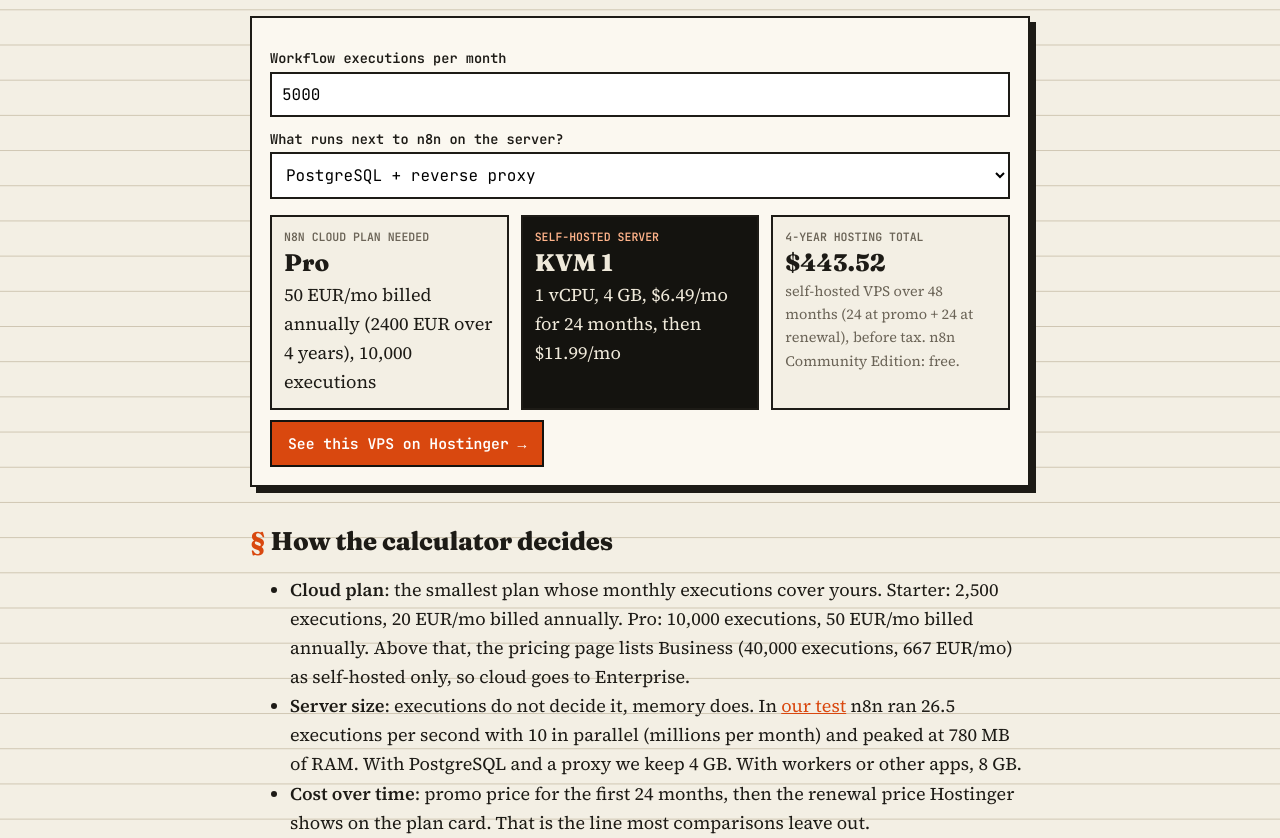
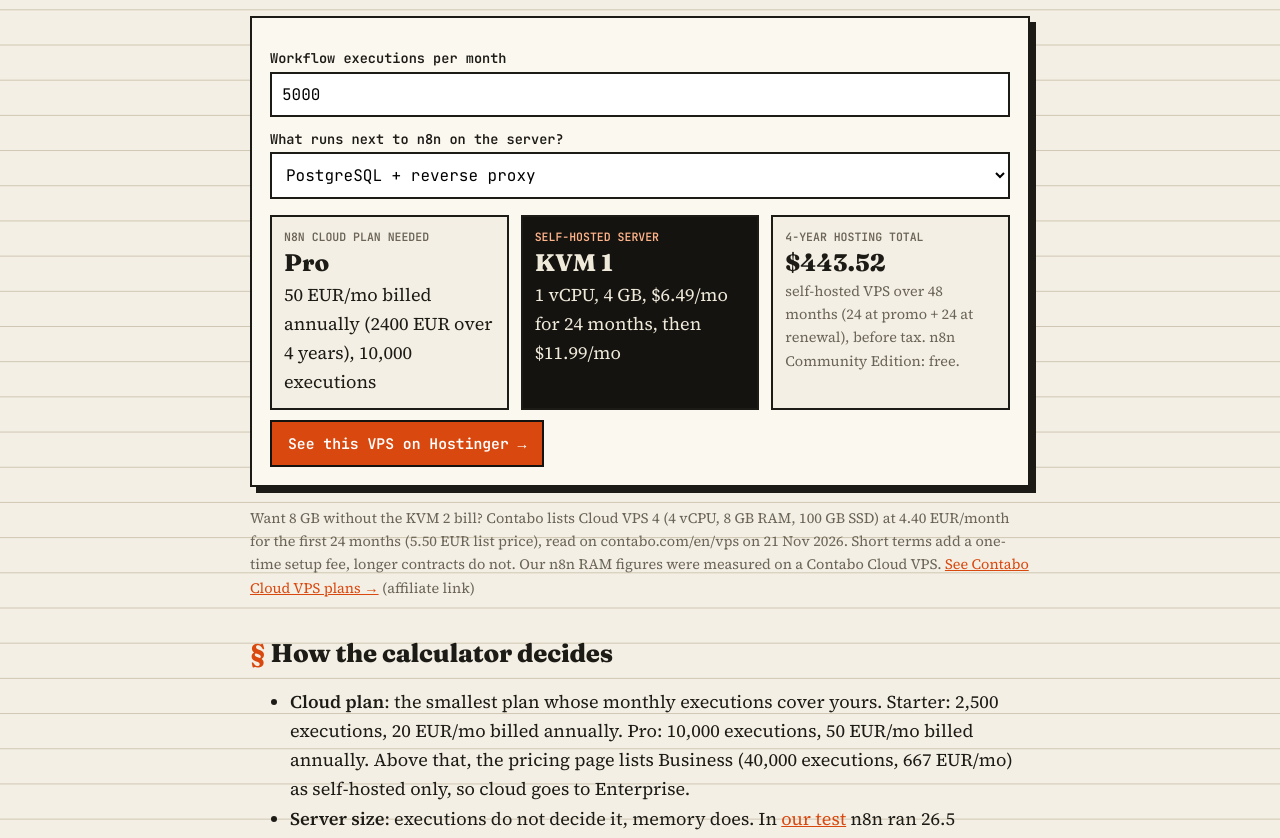
Before and after one commit to ricco020/selfhostlab, a plain HTML site: page n8n-cloud-vs-self-hosted-cost/index.html in a window 1280 px wide. Shown: the part 237-1075 px from the top of the page. Drawn offline with Linux system fonts and the light colour scheme.

Commit message:
Calculator: Contabo Cloud VPS 4 as 8 GB alternative (price read 21 Nov 2026), CJ sid selfhostlab-n8n-calculator
Co-Authored-By: Claude Opus 5.5 <noreply@anthropic.com>

```diff
--- a/n8n-cloud-vs-self-hosted-cost/index.html
+++ b/n8n-cloud-vs-self-hosted-cost/index.html
@@ -44,6 +44,7 @@
 </div>
 <a class="cta" id="go" href="https://www.hostg.xyz/aff_c?offer_id=815&amp;aff_id=246839&amp;url=https%3A%2F%2Fwww.hostinger.com%2Fvps-hosting%3Futm_medium%3Daffiliate%26utm_source%3Daff246839%26utm_campaign%3D815%26session%3D%7Btransaction_id%7D&amp;aff_sub=selfhostlab-n8n-calculator" rel="sponsored noopener" target="_blank">See this VPS on Hostinger →</a>
 </div>
+<p class="note">Want 8 GB without the KVM 2 bill? Contabo lists Cloud VPS 4 (4 vCPU, 8 GB RAM, 100 GB SSD) at 4.40 EUR/month for the first 24 months (5.50 EUR list price), read on contabo.com/en/vps on 21 Nov 2026. Short terms add a one-time setup fee, longer contracts do not. Our n8n RAM figures were measured on a Contabo Cloud VPS. <a href="https://www.tkqlhce.com/click-101933542-12454592?sid=selfhostlab-n8n-calculator" rel="sponsored noopener" target="_blank">See Contabo Cloud VPS plans →</a> (affiliate link)</p>
 <script id="core">
 // Prices read 20 Nov 2026. Cloud: n8n.io/pricing (annual billing). VPS: hostinger.com/vps-hosting, 24-month term.
 const CLOUD=[{n:"Starter",max:2500,eur:20},{n:"Pro",max:10000,eur:50}];
```
